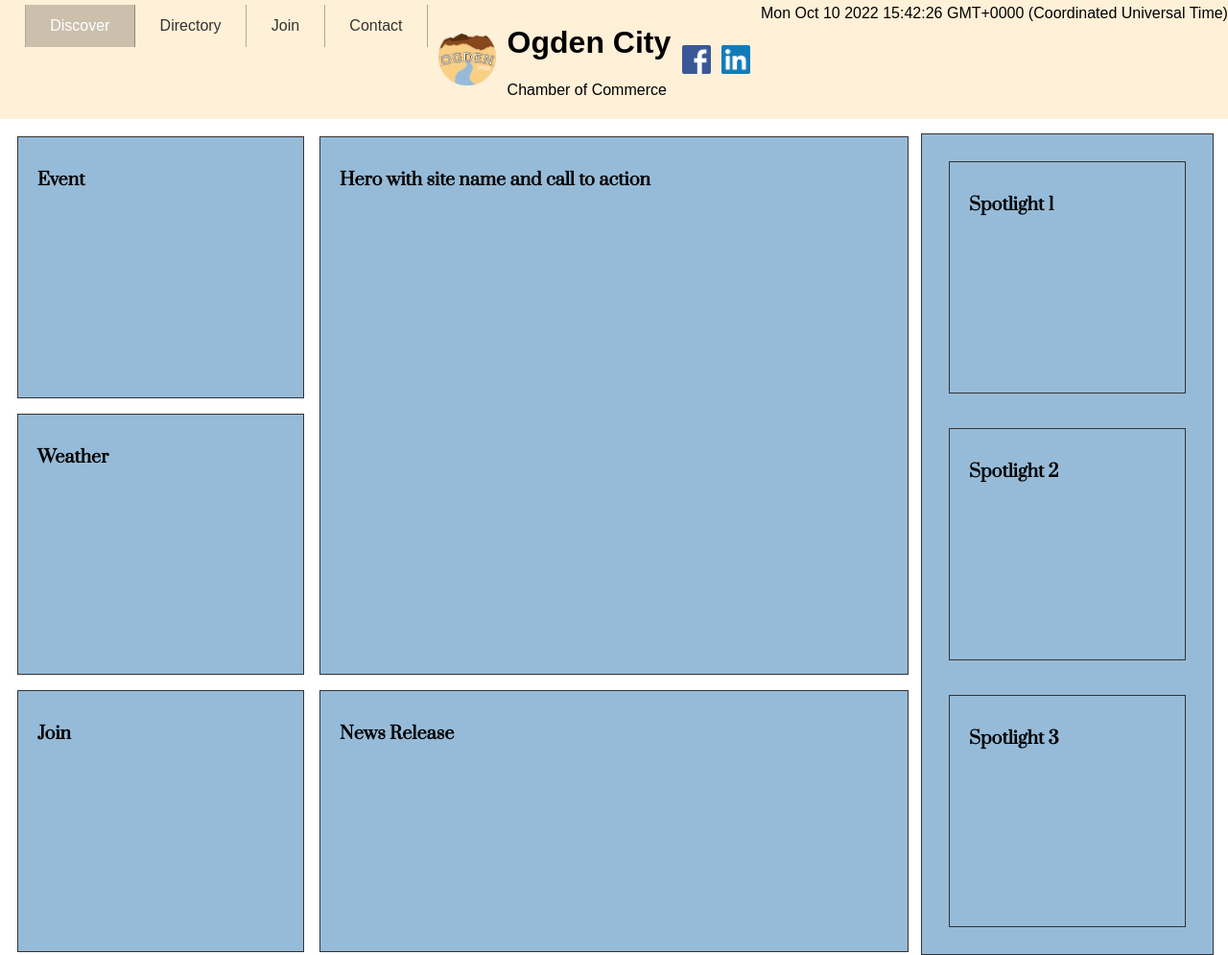
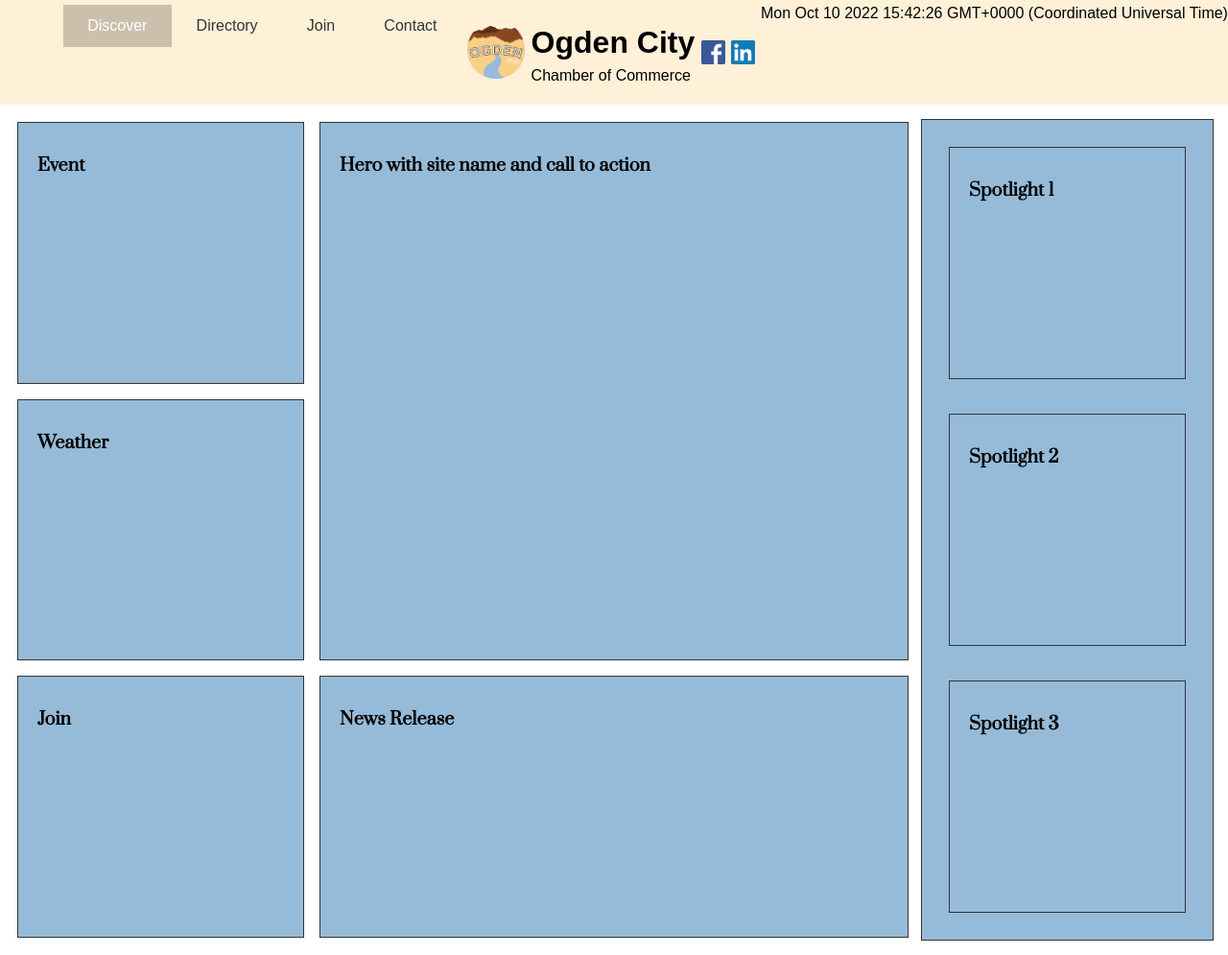
Before and after one commit to sydmalan/wdd230, a plain HTML site: page chamber/index.html in a window 1280 px wide. Shown: the top 995 px of the page at 96% size. Drawn offline with Linux system fonts and the light colour scheme.

Commit message:
fixing borders

```diff
--- a/chamber/css/main.css
+++ b/chamber/css/main.css
@@ -16,7 +16,6 @@ nav button{
 
 nav ul{
     list-style-type: none;
-    padding: 0;
     margin: 0;
 }
 
@@ -26,7 +25,7 @@ nav ul li a{
     padding: .8rem 2vw;
     text-decoration: none;
     color: #333;
-    border-top: 1px solid rgba(0,0,0,0.5);
+    /* border-top: 1px solid rgba(0,0,0,0.5); */
 }
 
 nav ul li.active a{
@@ -102,8 +101,12 @@ img{
 }
 
 .social{
-    width:30px;
+    width:25px;
     align-self: center;
+}
+
+#name{
+    margin-top: -15px;
 }
 
 
--- a/chamber/css/medium.css
+++ b/chamber/css/medium.css
@@ -8,12 +8,12 @@ nav ul#primarynav{
     display: flex;
     justify-content: left;
     margin-left: 2vw;
-    border-left: 1px solid rgba(0,0,0,0.3);
+    /* border-left: 1px solid rgba(0,0,0,0.3); */
 }
 
 nav ul li a{
     border: none;
-    border-right: 1px solid rgba(0,0,0,0.3);
+    /* border-right: 1px solid rgba(0,0,0,0.3); */
 
 }
 
--- a/chamber/index.html
+++ b/chamber/index.html
@@ -27,7 +27,7 @@
         <img class="logo" src="images/ogdenlogo.png" alt="A logo for Ogden City, UT. It has mountains and their name.">
         <section>
             <h1>Ogden City</h1>
-            <p>Chamber of Commerce</p>
+            <p id="name">Chamber of Commerce</p>
         </section>
         <img id="facebook" class='social' src="images/facebook.png" alt="The blue Facebook logo.">
         <img id="linkedin" class='social' src="images/linkedin.png" alt="The blue LinkedIn logo.">
```
